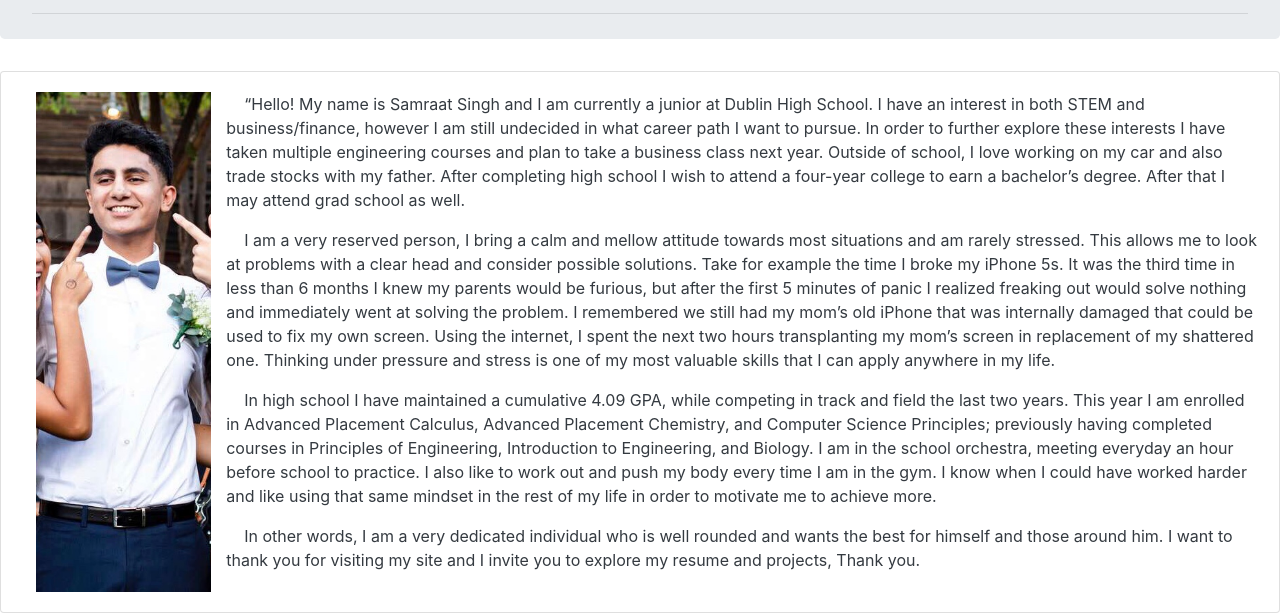
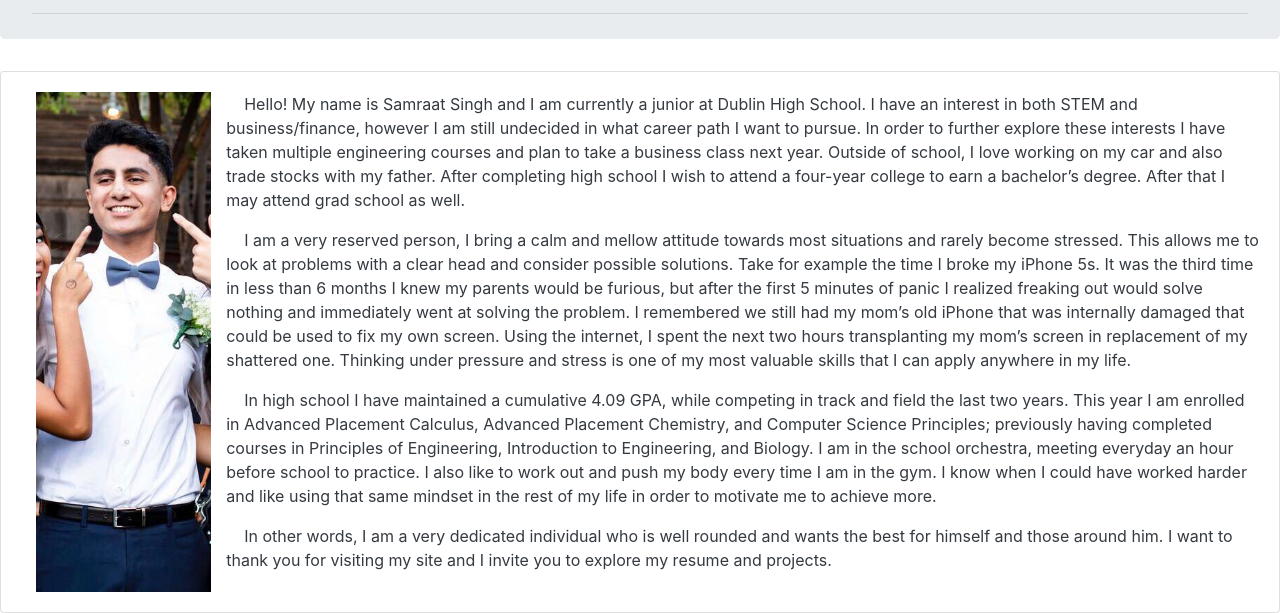
Before and after one commit to samraat65/portfolio, a plain HTML site: page Singh_AboutMe.html in a window 1280 px wide. Shown: the part 216-829 px from the top of the page. Drawn offline with Linux system fonts and the light colour scheme.

Commit message:
forgot to push

```diff
--- a/Singh_AboutMe.html
+++ b/Singh_AboutMe.html
@@ -6,6 +6,9 @@
         <link rel="stylesheet" href="./bootstrap-4.1.2-dist/css/bootstrap.css" type="text/css" >
         <link rel = "icon" href = "Images/S.png">
     </head>
+
+     <!--This is the navigation bar code -->
+
     <body>
          <div class = "container">
              <nav class="nav nav-pills nav-fill">
@@ -22,20 +25,22 @@
              <hr>
          </div>
 
+ <!--This is the content code -->
+
          <div class="card flex-row">
              <div class="card-body">
                 <div>
                     <img style="max-height:500px; padding: 0 15px; float:left; " src="./Images/ab.jpg" class="rounded float-left" alt="...">
                 </div>
                     <div>
-                        <p style="text-indent: 18px"> “Hello! My name is Samraat Singh and I am currently a junior at Dublin High School. I have an
+                        <p style="text-indent: 18px"> Hello! My name is Samraat Singh and I am currently a junior at Dublin High School. I have an
                         interest in both STEM and business/finance, however I am still undecided in what career path I want to pursue. In order to
                         further explore these interests I have taken multiple engineering courses and plan to take a business class next year. Outside
                         of school, I love working on my car and also trade stocks with my father. After completing high school I wish to attend a
                         four-year college to earn a bachelor’s degree. After that I may attend grad school as well.
                         </p>
-                        <p style="text-indent: 18px">I am a very reserved person, I bring a calm and mellow attitude towards most situations and am
-                        rarely stressed. This allows me to look at problems with a clear head and consider possible solutions. Take for example the time
+                        <p style="text-indent: 18px">I am a very reserved person, I bring a calm and mellow attitude towards most situations and
+                        rarely become stressed. This allows me to look at problems with a clear head and consider possible solutions. Take for example the time
                         I broke my iPhone 5s.  It was the third time in less than 6 months I knew my parents would be furious, but after the first 5
                         minutes of panic I realized freaking out would solve nothing and immediately went at solving the problem. I remembered we still
                         had my mom’s old iPhone that was internally damaged that could be used to fix my own screen. Using the internet, I spent the next
@@ -51,7 +56,7 @@
                         </p>
                         <p style="text-indent: 18px">
                         In other words, I am a very dedicated individual who is well rounded and wants the best for himself and those around him. I want
-                        to thank you for visiting my site and I invite you to explore my resume and projects, Thank you.
+                        to thank you for visiting my site and I invite you to explore my resume and projects.
                         </p>
                     </div>
              </div>
```
Also changed, not shown: Singh_ContactMe.html (+3 -0 lines), Singh_Projects.html (+22 -11 lines), Singh_Resume.html (+7 -2 lines), index.html (+4 -1 lines).
